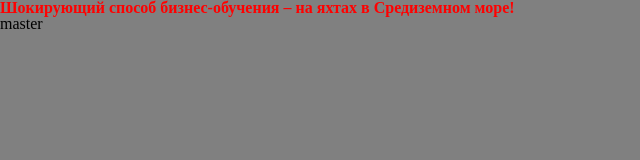
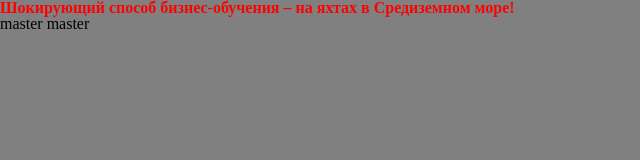
Before and after one commit to biofitz/test, a plain HTML site: page index.html in a window 1280 px wide. Shown: the full height of the page, 0-640 px from the left. Drawn offline with Linux system fonts and the light colour scheme.

Commit message:
Update index.html

```diff
--- a/index.html
+++ b/index.html
@@ -19,7 +19,7 @@
 <body>
 
 	<h1>Шокирующий <span class="bottom_line">способ</span> бизнес-обучения – на яхтах в Средиземном море!</h1>
-	<p>master</p>
+	<p>master master</p>
 
 <script src="js/jquery-2.1.4.min.js"></script>
 </body>
```
